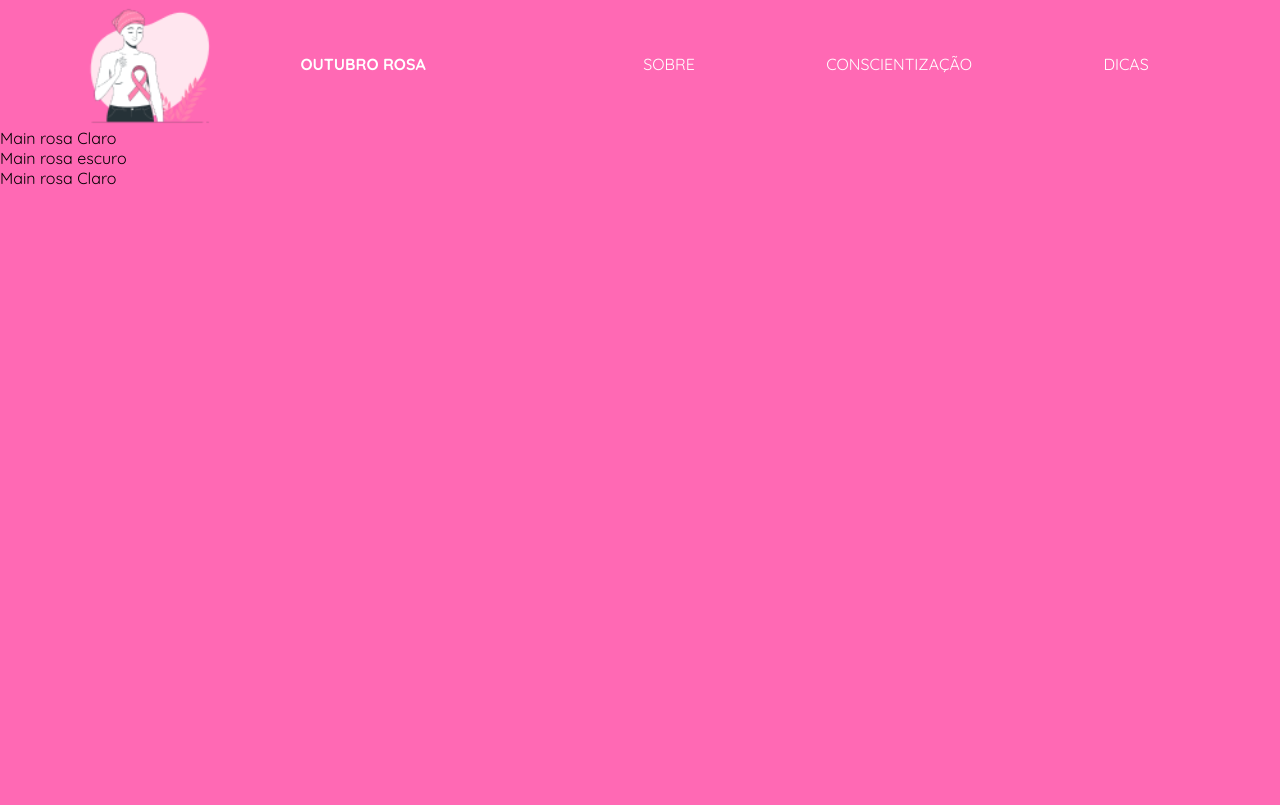
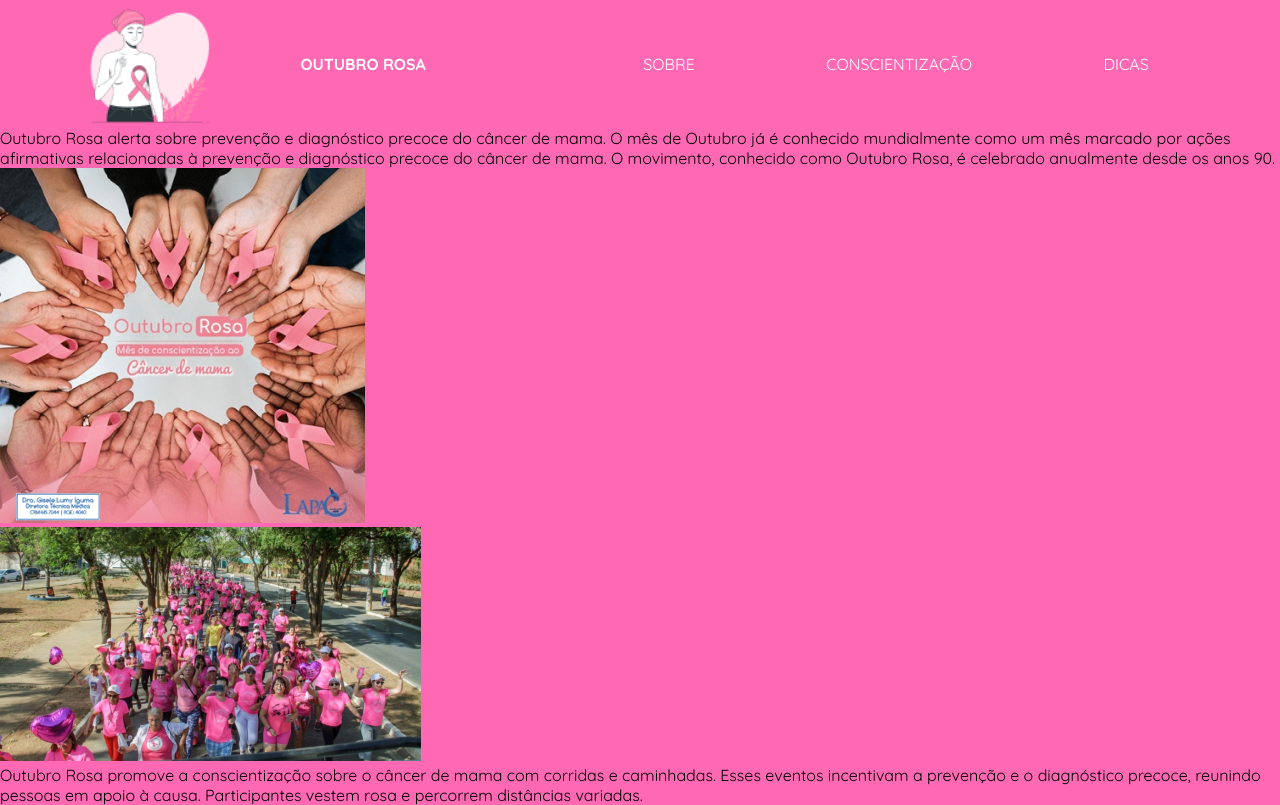
Before and after one commit to lolimamota/Aula-6, a React (Vite) app in the folder Project-01/: page / in a window 1280 px wide. Built offline with nearby package versions, Linux system fonts and the light colour scheme.

Commit message:
ADD: Import images and structure main

```diff
--- a/Project-01/src/Components/Main/Main.jsx
+++ b/Project-01/src/Components/Main/Main.jsx
@@ -1,11 +1,30 @@
 import React from 'react'
+import Hand from './img/maos.png'
+import Run from './img/corrida.png';
+import Mamografia from './img/mamografia.png';
+import Alimentacao from './img/alimentacao.png';
+import Medico from './img/medico.png';
+import Not from './img/proibido';
 
 function Main() {
   return (
     <>
-    <section>Main rosa Claro</section>
-    <section>Main rosa escuro</section>
-    <section>Main rosa Claro</section>
+    <section>
+        <p>Outubro Rosa alerta sobre prevenção e diagnóstico precoce do câncer de mama. O mês de Outubro já é conhecido mundialmente como um mês marcado por ações afirmativas relacionadas à prevenção e diagnóstico precoce do câncer de mama. O movimento, conhecido como Outubro Rosa, é celebrado anualmente desde os anos 90.</p>
+        <figure>
+            <img src={Hand} alt="Imagem de várias mãos segurando laços rosa em forma de um circulo contendo a seguinte frase no meio 'Outubro Rosa, Mês de conscientização ao cancer de mama'" />
+        </figure>
+    </section>
+    <section>
+        <figure>
+            <img src={Run}
+            alt="Varias mulheres vestidas com a camisa cor de rosa simbolizando as cores da campanha em uma corrida" />
+        </figure>
+        <p>Outubro Rosa promove a conscientização sobre o câncer de mama com corridas e caminhadas. Esses eventos incentivam a prevenção e o diagnóstico precoce, reunindo pessoas em apoio à causa. Participantes vestem rosa e percorrem distâncias variadas.</p>
+    </section>
+    <section>
+
+    </section>
     </>
   )
 }
```
